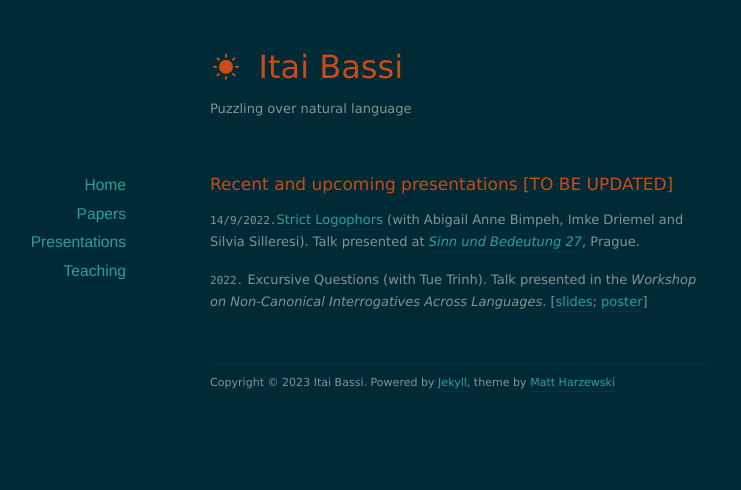
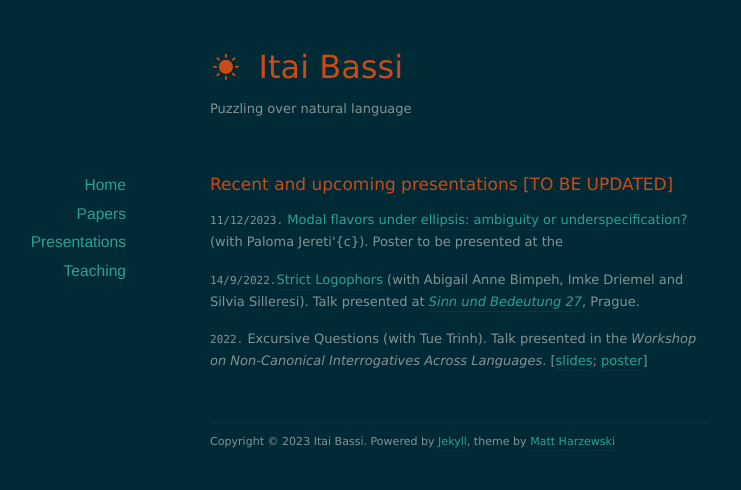
Before and after one commit to itaibassi/itaibassi.github.io, a Jekyll site: the page built from presentations/index.markdown, in a window 1280 px wide. Shown: the top 490 px of the page, without its empty margins (180-921 px from the left). Built offline with Jekyll 4.4.1, drawn with Linux system fonts in a browser that asks for light colours; nearby versions of some CDN libraries.

Commit message:
Update index.markdown

```diff
--- a/presentations/index.markdown
+++ b/presentations/index.markdown
@@ -9,6 +9,8 @@ title: Presentations
 
 # Recent and upcoming presentations [TO BE UPDATED]
 
+`11/12/2023.` [Modal flavors under ellipsis: ambiguity or underspecification?](https://www.dropbox.com/scl/fi/9fga8twozfypck2rbrpf7/Modal-flavors-under-ellipsis-ambiguity-or-underspecification.pdf?rlkey=eslrrrjbt7hdkgsc288rzphw1&dl=0) (with Paloma Jereti\'{c}). Poster to be presented at  the
+
 `14/9/2022.`[Strict Logophors](https://drive.google.com/file/d/1KBFjmoAOvqbtSWfL2XjdFYEG2FvVNphJ/view) (with Abigail Anne Bimpeh, Imke Driemel and Silvia Silleresi). Talk presented at *[Sinn und Bedeutung 27](https://sub27.ff.cuni.cz/)*, Prague.
 
 
```
